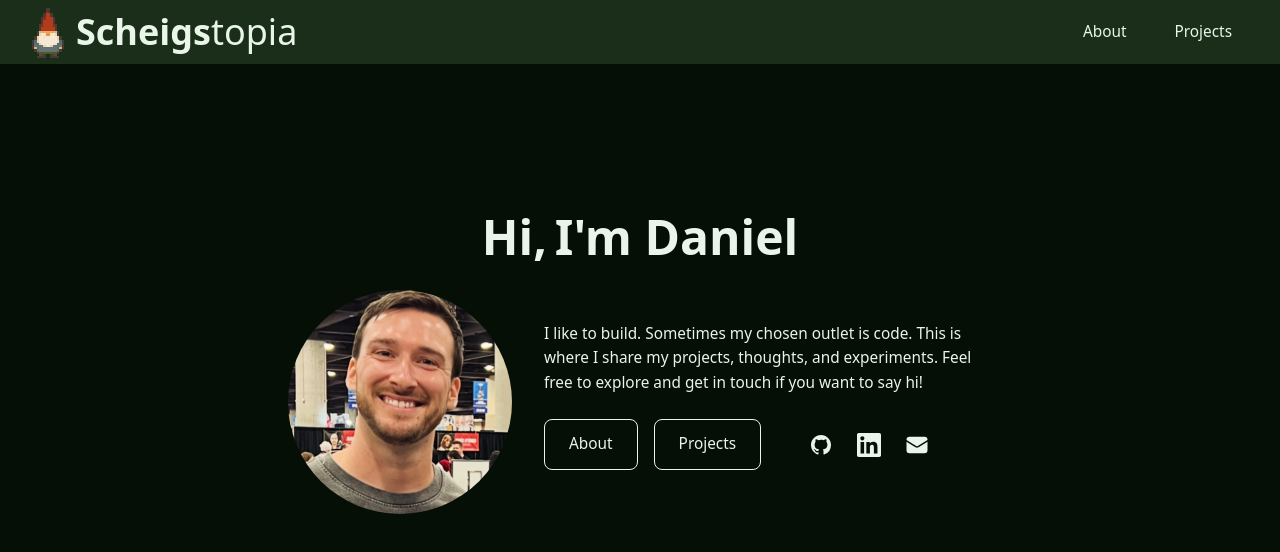
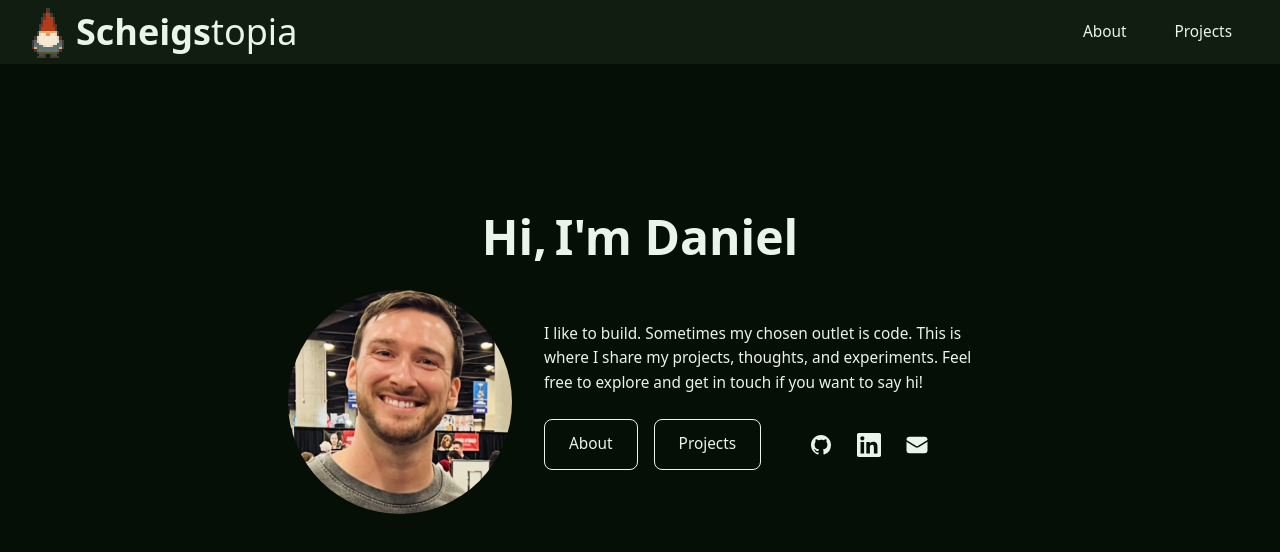
Before and after one commit to dscheigs/scheigstopia, a Next.js app: page / in a window 1280 px wide. Shown: the top 552 px of the page. Built offline with nearby package versions, Linux system fonts and the light colour scheme.

Commit message:
style: color adjustment

```diff
--- a/src/styles/colors.css
+++ b/src/styles/colors.css
@@ -2,9 +2,9 @@
     color-scheme: dark;
     --background: light-dark(#e9eadc, #060f06);
     --foreground: light-dark(#1a1a1a, #e8f5e8);
-    --surface: light-dark(#d4edda, #1a2e1a);
+    --surface: light-dark(#d4edda, #101d10);
     --surface-hover: light-dark(#c3e6cb, #2d4a2d);
-    --border: light-dark(#a3d3a8, #3d5d3d);
+    --border: light-dark(#a3d3a8, #314b31);
     --muted: light-dark(#5a7c5a, #7a997a);
     --primary: #1b5e20;
     --primary-hover: #2e7d32;
```
